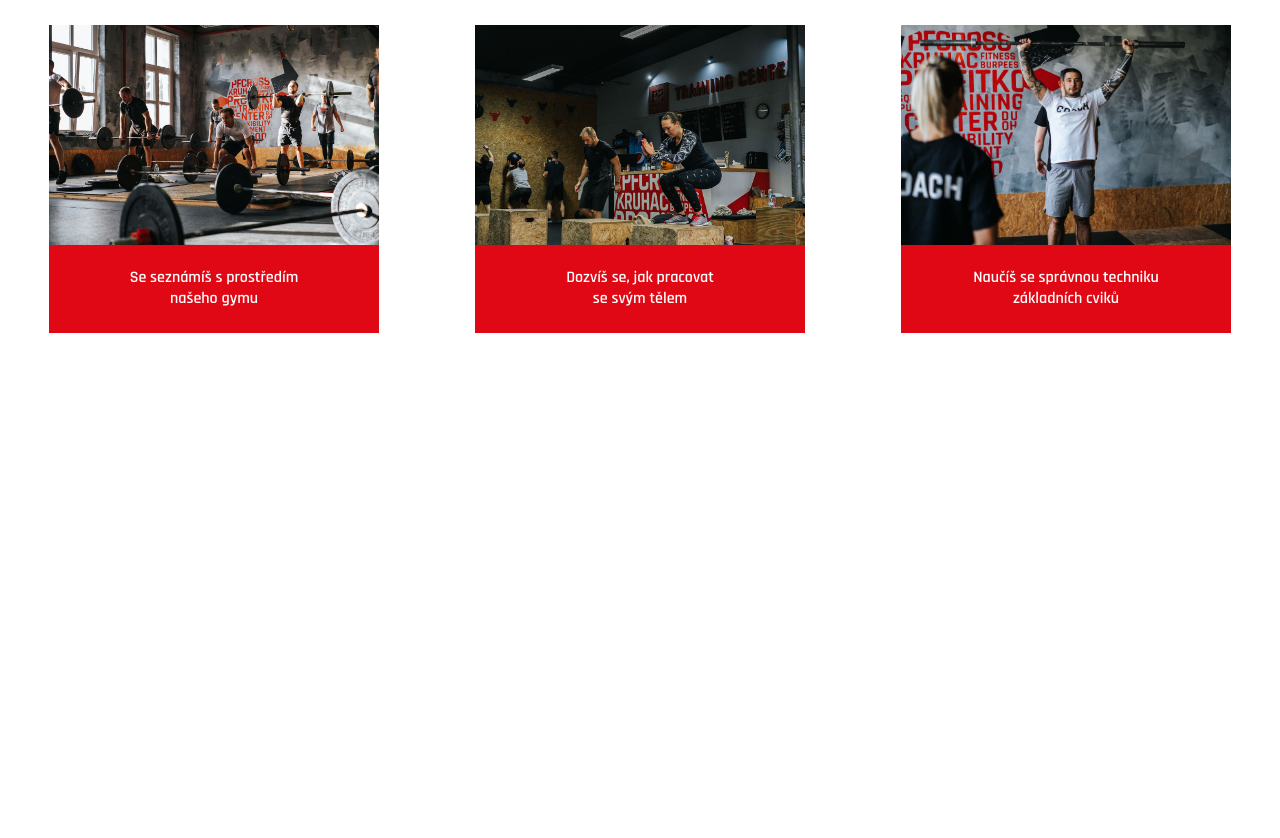
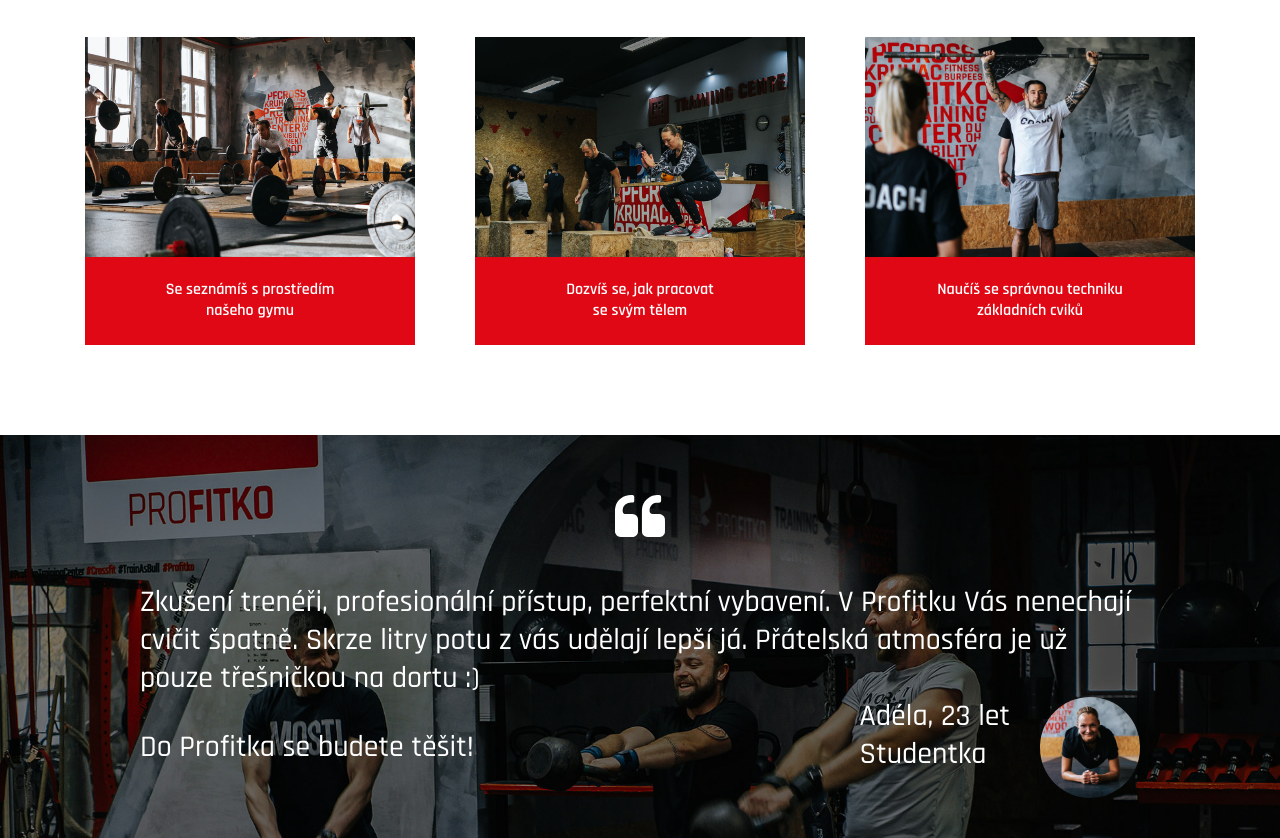
Before and after one commit to pslib-cz/2022l4web-promotion-project-AlanFabik, a plain HTML site: page index.html in a window 1280 px wide. Shown: the part 780-1618 px from the top of the page. Before the commit the page ends 1161 px from the top, so only its background shows below. Drawn offline with Linux system fonts and the light colour scheme.

Commit message:
update html + css

```diff
--- a/css/style.css
+++ b/css/style.css
@@ -273,10 +273,13 @@ video {
 .about{
     margin-top: 9em;
     text-align: center;
+    padding-bottom: 50px;
+    padding-top: 10px;
 }
 
 .about h2{
     font-size: 2.5em;
+    margin: 10px;
 }
 
 .about p{
@@ -287,7 +290,10 @@ video {
     background-color: #E00814;
     color: #fff;
     width: 330px;
-    margin: 3em;
+    margin-left: 30px;
+    margin-right: 30px;
+    margin-top: 40px;
+    margin-bottom: 40px;
 }
 
 .about_card-item img{
@@ -309,4 +315,80 @@ video {
         margin-top: 10em;
     }
 
+    h2{
+        font-size: 5px;
     }
+
+    }
+
+@media screen and (max-width: 460px) {
+    .about h2{
+        font-size: 35px;
+    }
+
+    .about{
+        margin-top: 7em;
+    }
+
+    }
+
+@media screen and (max-width: 350px) {
+
+    .about{
+        margin-top: 0;
+    }
+
+    }
+
+/*REFERENCE*/
+.reference{
+    padding: 40px;
+    background-image: url(../photos/background.jpg);
+    color: #fff;
+    background-repeat: no-repeat;
+    background-size: cover;
+}
+
+.reference_content{
+    display: flex;
+    justify-content: center;
+    flex-direction: column;
+    max-width: 1000px;
+    margin: 0 auto;
+}
+
+.reference_content-icon{
+    text-align: center;
+    margin-bottom: 40px;
+    margin-top: 20px;
+}
+
+.reference_content-icon img{
+    width: 50px;
+}
+
+.reference_content-text{
+    font-size: 30px;
+    font-weight: 500;
+}
+
+
+
+.reference_content-group{
+    display: flex;
+    align-items: center;
+    flex-flow: row wrap;
+    justify-content: space-between;
+}
+
+.reference_content-profile{
+    display: flex;
+    justify-content: center;
+
+}
+
+.reference_content-profile img{
+    width: 100px;
+    margin-left: 30px;
+    border-radius: 100%;
+}
--- a/index.html
+++ b/index.html
@@ -48,18 +48,41 @@
                         našeho gymu</p>
                 </div>
                 <div class="about_card-item">
-                    <img src="./photos/profitko-4.jpg" alt="Prostředí gymu">
+                    <img src="./photos/profitko-4.jpg" alt="Trénink">
                     <p>Dozvíš se, jak pracovat<br>
                         se svým tělem</p>
                 </div>
                 <div class="about_card-item">
-                    <img src="./photos/profitko-8.jpg" alt="Prostředí gymu">
+                    <img src="./photos/profitko-8.jpg" alt="Trenéři">
                     <p>Naučíš se správnou techniku<br>
                         základních cviků</p>
                 </div>
             </div>
+        </div>
 
+        <div class="reference">
+            <div class="reference_content">
+                <div class="reference_content-icon">
+                    <img src="./icons/quote.svg" alt="quote">
+                </div>
+                <div class="reference_content-text">
+                    Zkušení trenéři, profesionální přístup, perfektní vybavení. V Profitku Vás nenechají cvičit špatně. Skrze litry potu z vás udělají lepší já. Přátelská atmosféra je už pouze třešničkou na dortu :)
+                </div>
+                <div class="reference_content-group">
+                    <div class="reference_content-text">
+                        Do Profitka se budete těšit!
+                    </div>
+                    <div class="reference_content-profile">
+                        <div class="reference_content-text">Adéla, 23 let<br>Studentka</div>
+                        <img src="./photos/profile.jpg" alt="Adéla">
+                    </div>
+                </div>
+
+
+
+            </div>
         </div>
+
     </main>
     <footer></footer>
     <script src="./script/script.js"></script>
```
Also changed, not shown: icons/quote.svg (added), photos/background.jpg (added), photos/profile.jpg (added).
